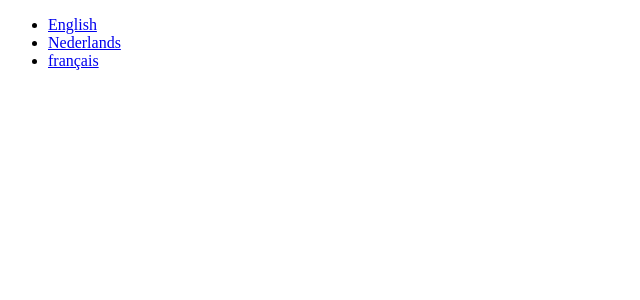
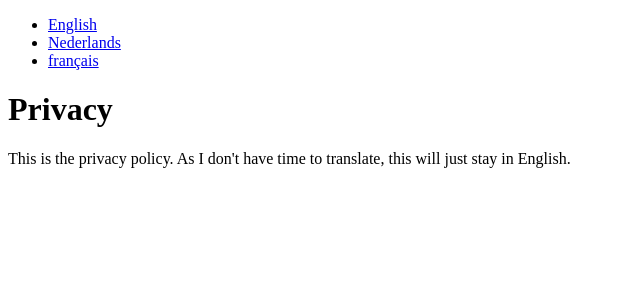
Before and after one commit to miteyema/nuxt-i18n-demo, a Nuxt app: page /privacy in a window 1280 px wide. Shown: the top 300 px of the page, without its empty margins (0-640 px from the left). Built offline with nearby package versions, Linux system fonts and the light colour scheme.

Commit message:
privacy policy without i18n

```diff
--- a/layouts/default.vue
+++ b/layouts/default.vue
@@ -1,6 +1,5 @@
 <template>
   <div id="app">
-    <Nuxt />
     <ul>
       <li v-for="locale in $i18n.locales" :key="locale.code">
         <nuxt-link :to="switchLocalePath(locale.code)">
@@ -8,5 +7,6 @@
         </nuxt-link>
       </li>
     </ul>
+    <Nuxt />
   </div>
 </template>
--- a/locales/en.json
+++ b/locales/en.json
@@ -1,4 +1,5 @@
 {
   "welcome": "Hello, this is in English!",
-  "date": "What is the date today? {date}"
+  "date": "What is the date today? {date}",
+  "privacy": "View privacy policy"
 }
--- a/locales/fr.json
+++ b/locales/fr.json
@@ -1,4 +1,5 @@
 {
   "welcome": "Salut, ceci est en français!",
-  "date": "Quelle est la date d'aujourd'hui? {date}"
+  "date": "Quelle est la date d'aujourd'hui? {date}",
+  "privacy": "Voir la politique de confidentialité"
 }
--- a/locales/nl.json
+++ b/locales/nl.json
@@ -1,4 +1,5 @@
 {
   "welcome": "Hallo, dit is in het Nederlands!",
-  "date": "Wat is de datum vandaag? {date}"
+  "date": "Wat is de datum vandaag? {date}",
+  "privacy": "Bekijk het privacybeleid"
 }
--- a/pages/index.vue
+++ b/pages/index.vue
@@ -2,5 +2,10 @@
   <div>
     <h1>{{ $t('welcome') }}</h1>
     <p>{{ $t('date', { date: $d(new Date(), 'long') }) }}</p>
+    <p>
+      <nuxt-link to="/privacy">
+        {{ $t('privacy') }}
+      </nuxt-link>
+    </p>
   </div>
 </template>
--- /dev/null
+++ b/pages/privacy.vue
@@ -0,0 +1,17 @@
+<template>
+  <div>
+    <h1>Privacy</h1>
+    <p>
+      This is the privacy policy. As I don't have time to translate, this will
+      just stay in English.
+    </p>
+  </div>
+</template>
+
+<script>
+/* eslint-disable vue-i18n/no-raw-text */
+export default {
+  // no i18n for privacy (too much trouble to translate)
+  nuxtI18n: false
+}
+</script>
```
